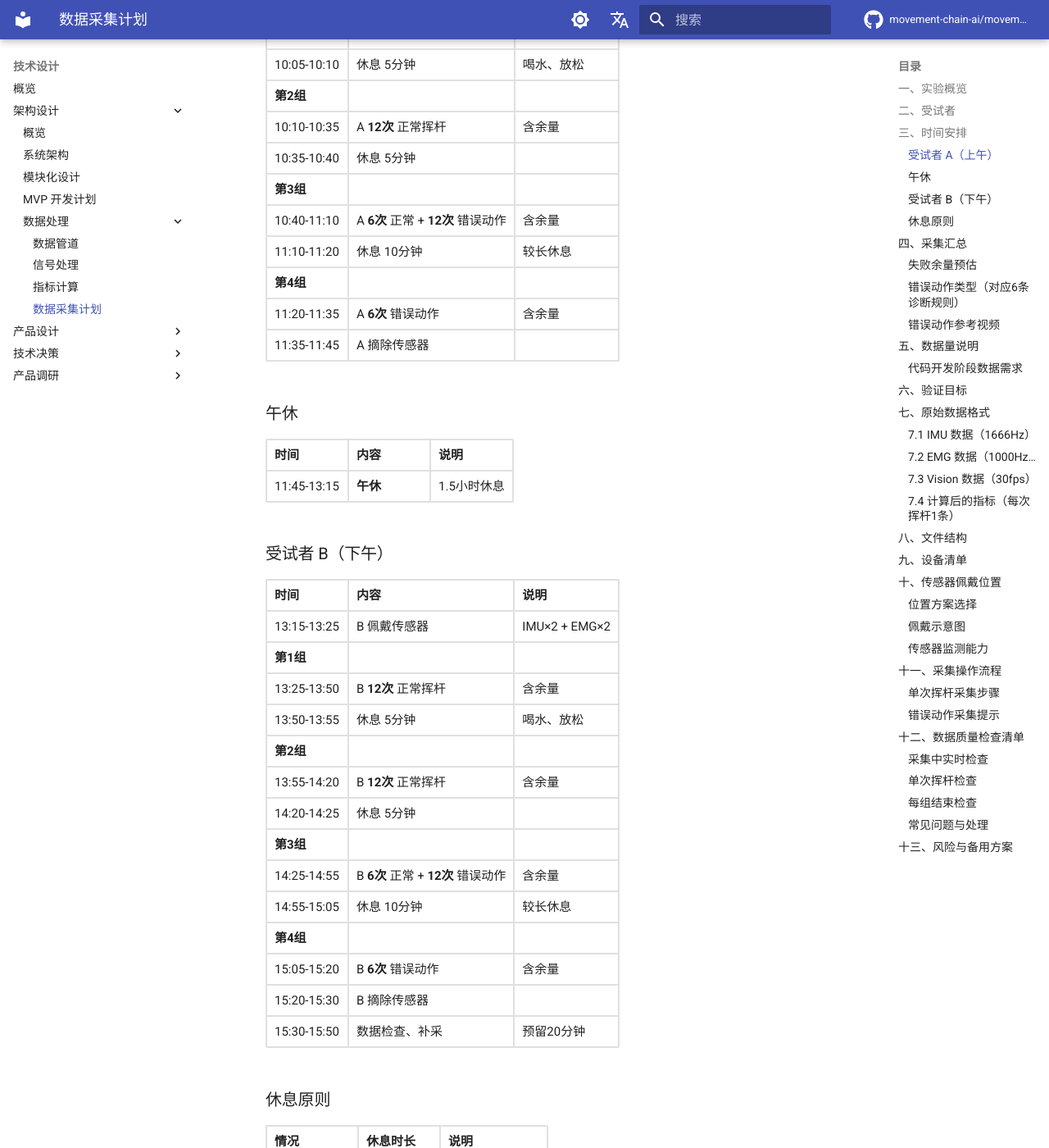
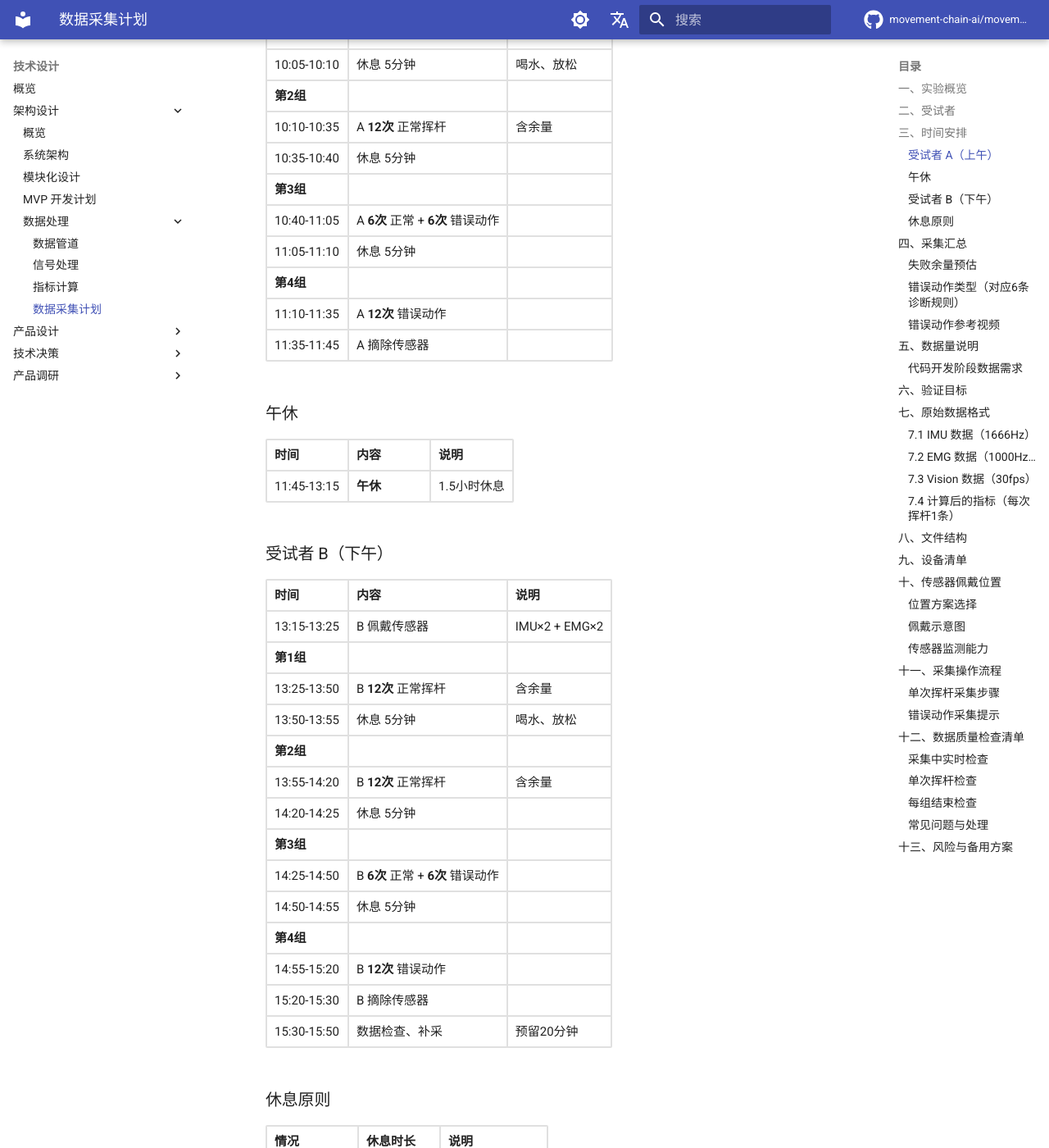
Before and after one commit to movement-chain-ai/movement-chain-docs, an MkDocs documentation site: the page built from docs/zh/design/architecture/data-processing/data-collection-plan-a.md, in a window 1280 px wide and 1400 px high, scrolled down 1216 px. Shown: the whole window at 82% size. Built offline with MkDocs 1.6.1 and Material for MkDocs 9.7.7, drawn with Linux system fonts in a browser that asks for light colours; comment, search, counter and statistics services are not loaded; the version menu is left out.

Commit message:
调整分组：每组12次，休息时间更均匀
- 第1组：12次正常
- 第2组：12次正常
- 第3组：6次正常+6次错误
- 第4组：12次错误

🤖 Generated with [Claude Code](https://claude.com/claude-code)

Co-Authored-By: Claude Opus 4.5 <noreply@anthropic.com>

```diff
--- a/docs/zh/design/architecture/data-processing/data-collection-plan-a.md
+++ b/docs/zh/design/architecture/data-processing/data-collection-plan-a.md
@@ -44,10 +44,10 @@
 | 10:10-10:35 | A **12次** 正常挥杆 | 含余量 |
 | 10:35-10:40 | 休息 5分钟 | |
 | **第3组** | | |
-| 10:40-11:10 | A **6次** 正常 + **12次** 错误动作 | 含余量 |
-| 11:10-11:20 | 休息 10分钟 | 较长休息 |
+| 10:40-11:05 | A **6次** 正常 + **6次** 错误动作 | |
+| 11:05-11:10 | 休息 5分钟 | |
 | **第4组** | | |
-| 11:20-11:35 | A **6次** 错误动作 | 含余量 |
+| 11:10-11:35 | A **12次** 错误动作 | |
 | 11:35-11:45 | A 摘除传感器 | |
 
 ### 午休
@@ -68,10 +68,10 @@
 | 13:55-14:20 | B **12次** 正常挥杆 | 含余量 |
 | 14:20-14:25 | 休息 5分钟 | |
 | **第3组** | | |
-| 14:25-14:55 | B **6次** 正常 + **12次** 错误动作 | 含余量 |
-| 14:55-15:05 | 休息 10分钟 | 较长休息 |
+| 14:25-14:50 | B **6次** 正常 + **6次** 错误动作 | |
+| 14:50-14:55 | 休息 5分钟 | |
 | **第4组** | | |
-| 15:05-15:20 | B **6次** 错误动作 | 含余量 |
+| 14:55-15:20 | B **12次** 错误动作 | |
 | 15:20-15:30 | B 摘除传感器 | |
 | 15:30-15:50 | 数据检查、补采 | 预留20分钟 |
 
```
Also changed, not shown: other parts of docs/zh/design/architecture/data-processing/data-collection-plan-a.md (+2 -2 lines).
